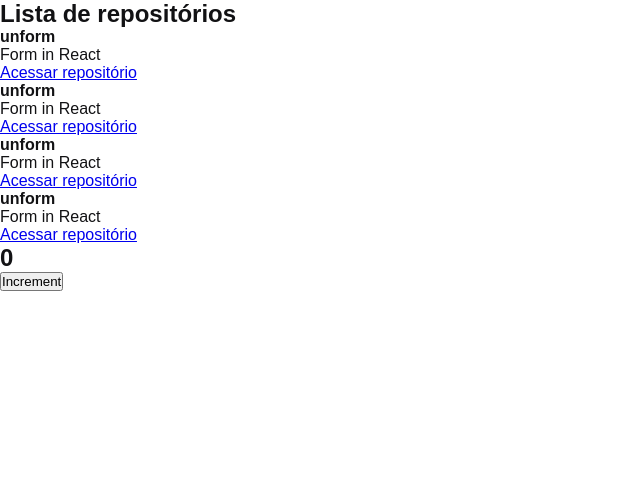
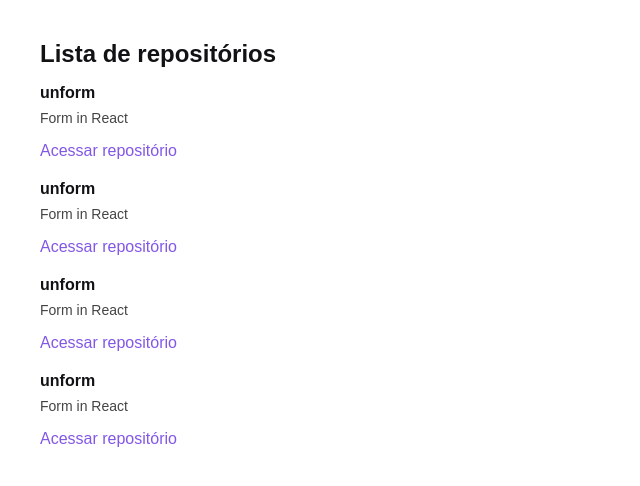
Before and after one commit to fnoquiq/ignite1-reactjs-chapter1-github-explorer, a React app: page / in a window 1280 px wide. Shown: the top 486 px of the page, without its empty margins (0-640 px from the left). Built offline with nearby package versions, Linux system fonts and the light colour scheme.

Commit message:
:rocket: Estilização da listagem

```diff
--- a/src/App.jsx
+++ b/src/App.jsx
@@ -1,13 +1,9 @@
 import { RepositoryList } from './components/RepositoryList'
-import { Counter } from './components/Counter'
 
 import './styles/global.scss'
 
 export function App() {
   return (
-    <>
-      <RepositoryList />
-      <Counter />
-    </>
+    <RepositoryList />
   )
 }
--- a/src/components/Counter.jsx
+++ /dev/null
@@ -1,18 +0,0 @@
-import { useState } from 'react'
-
-export function Counter() {
-  const [counter, setCounter] = useState(0)
-
-  function increment() {
-    setCounter(counter + 1)
-  }
-
-  return (
-    <div>
-      <h2>{counter}</h2>
-      <button type="button" onClick={increment}>
-        Increment
-      </button>
-    </div>
-  )
-}
--- a/src/components/RepositoryList.jsx
+++ b/src/components/RepositoryList.jsx
@@ -1,4 +1,6 @@
 import { RepositoryItem } from './RepositoryItem'
+
+import '../styles/repositories.scss'
 
 const repository = {
   name: 'unform',
--- /dev/null
+++ b/src/styles/repositories.scss
@@ -0,0 +1,30 @@
+section.repository-list {
+  margin: 40px;
+
+  h1 {
+    margin-bottom: 16px;
+  }
+
+  ul {
+    list-style: none;
+
+    li {
+      & + li {
+        margin-top: 20px;
+      }
+
+      p {
+        font-size: 14px;
+        color: #444;
+        margin-top: 8px;
+      }
+
+      a {
+        display: inline-block;
+        margin-top: 16px;
+        text-decoration: none;
+        color: #8257e6;
+      }
+    }
+  }
+}
```
